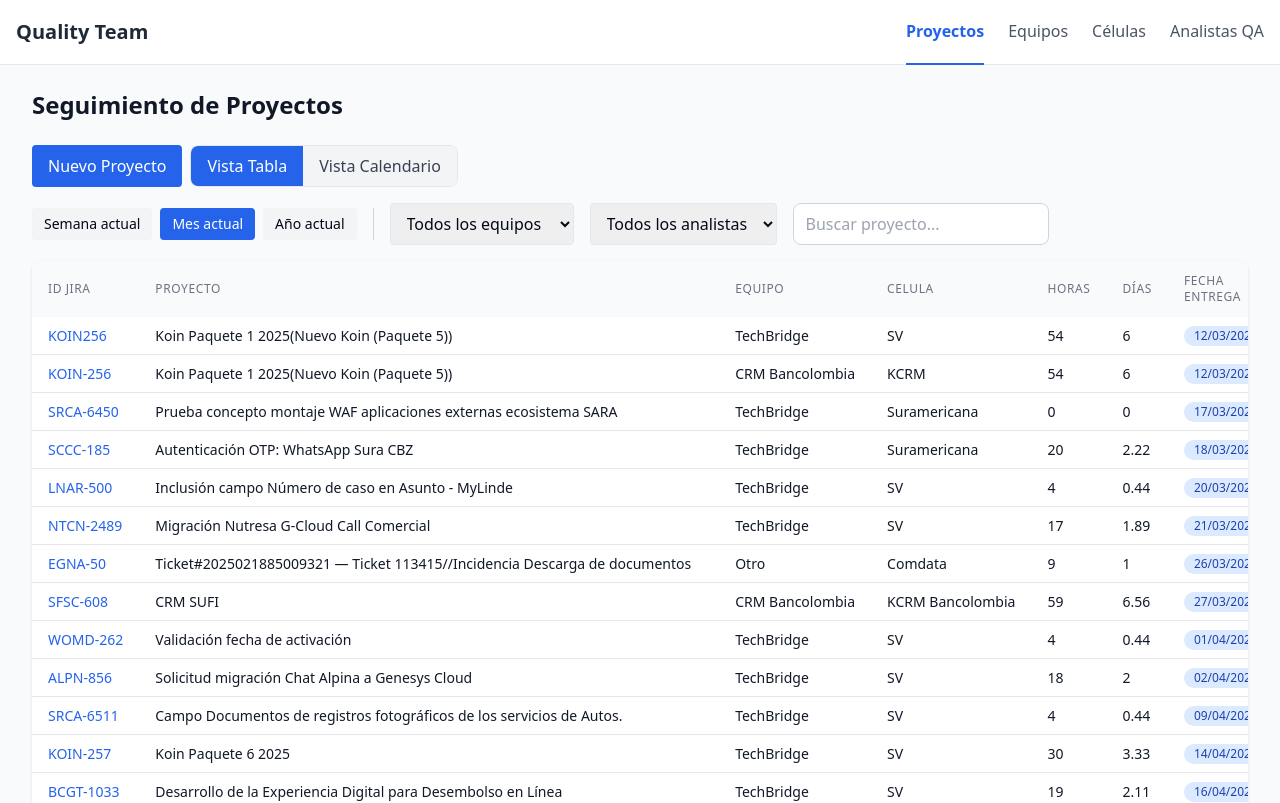
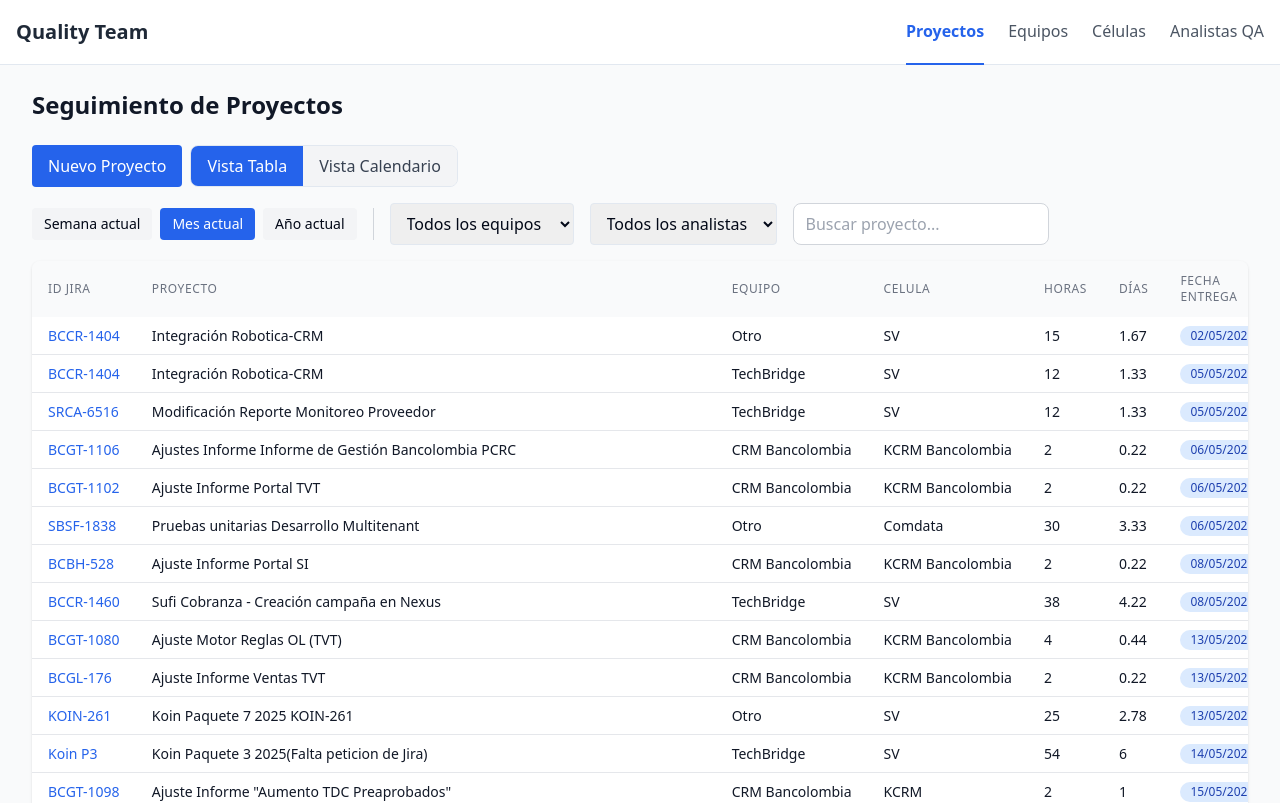
Before and after one commit to sergio129/quality-team-demo, a Next.js app: page /proyectos in a window 1280 px wide. Shown: the top 803 px of the page. Built offline with nearby package versions, Linux system fonts and the light colour scheme.

Commit message:
inicial 20

```diff
--- a/src/components/ProjectTable.tsx
+++ b/src/components/ProjectTable.tsx
@@ -29,7 +29,8 @@ export default function ProjectTable() {
     const [sortConfig, setSortConfig] = useState<{
         key: keyof Project | null;
         direction: 'asc' | 'desc';
-    }>({ key: null, direction: 'asc' });    const [filterEquipo, setFilterEquipo] = useState<string>('');
+    }>({ key: null, direction: 'asc' });
+    const [filterEquipo, setFilterEquipo] = useState<string>('');
     const [filterAnalista, setFilterAnalista] = useState<string>('');
     const [selectedDateFilter, setSelectedDateFilter] = useState<'week' | 'month' | 'year' | 'custom'>('month');
     const [startDate, setStartDate] = useState(() => {
@@ -77,6 +78,37 @@ export default function ProjectTable() {
             setFilteredCells([]);
         }
     }, [newProject.equipo, cells, teams]);
+
+    useEffect(() => {
+        const today = new Date();
+        let start: Date;
+        let end: Date;
+
+        switch (selectedDateFilter) {
+            case 'week':
+                // Inicio de la semana actual (lunes)
+                start = new Date(today);
+                start.setDate(today.getDate() - today.getDay() + (today.getDay() === 0 ? -6 : 1));
+                start.setHours(0, 0, 0, 0);
+                end = new Date(start);
+                end.setDate(start.getDate() + 6);
+                break;
+            case 'year':
+                // Inicio del año actual
+                start = new Date(today.getFullYear(), 0, 1);
+                end = new Date(today.getFullYear(), 11, 31);
+                break;
+            case 'month':
+            default:
+                // Inicio del mes actual
+                start = new Date(today.getFullYear(), today.getMonth(), 1);
+                end = new Date(today.getFullYear(), today.getMonth() + 1, 0);
+                break;
+        }
+
+        setStartDate(start);
+        setEndDate(end);
+    }, [selectedDateFilter]);
 
     async function loadProjects() {
         const response = await fetch('/api/projects');
@@ -268,7 +300,11 @@ export default function ProjectTable() {
         const matchesEquipo = !filterEquipo || project.equipo === filterEquipo;
         const matchesAnalista = !filterAnalista || project.analistaProducto === filterAnalista;
 
-        return matchesSearch && matchesEquipo && matchesAnalista;
+        // Filtrar por fecha
+        const projectDate = new Date(project.fechaEntrega);
+        const matchesDate = projectDate >= startDate && (!endDate || projectDate <= endDate);
+
+        return matchesSearch && matchesEquipo && matchesAnalista && matchesDate;
     }));
 
     const equipos = Array.from(new Set(projects.map(p => p.equipo)));
@@ -306,7 +342,8 @@ export default function ProjectTable() {
                             Vista Calendario
                         </button>
                     </div>
-                </div>                <div className="flex items-center space-x-4">
+                </div>
+                <div className="flex items-center space-x-4">
                     {/* Filtros de fecha */}
                     <div className="flex gap-2">
                         <button
@@ -678,7 +715,8 @@ export default function ProjectTable() {
                                 <th className="px-4 py-3 text-left text-xs font-medium text-gray-500 uppercase tracking-wider bg-gray-50">Equipo</th>
                                 <th className="px-4 py-3 text-left text-xs font-medium text-gray-500 uppercase tracking-wider bg-gray-50">Celula</th>
                                 <th className="px-4 py-3 text-left text-xs font-medium text-gray-500 uppercase tracking-wider bg-gray-50">Horas</th>
-                                <th className="px-4 py-3 text-left text-xs font-medium text-gray-500 uppercase tracking-wider bg-gray-50">Días</th>                                <th
+                                <th className="px-4 py-3 text-left text-xs font-medium text-gray-500 uppercase tracking-wider bg-gray-50">Días</th>
+                                <th
                                     className="px-4 py-3 text-left text-xs font-medium text-gray-500 uppercase tracking-wider bg-gray-50 cursor-pointer hover:bg-gray-100 group min-w-[140px]"
                                     onClick={() => requestSort('fechaEntrega')}
                                 >
@@ -695,7 +733,8 @@ export default function ProjectTable() {
                                         <span className="mr-1">Fecha Real</span>
                                         {getSortIcon('fechaRealEntrega')}
                                     </div>
-                                </th>                                <th
+                                </th>
+                                <th
                                     className="px-4 py-3 text-left text-xs font-medium text-gray-500 uppercase tracking-wider bg-gray-50 cursor-pointer hover:bg-gray-100 group min-w-[140px]"
                                     onClick={() => requestSort('fechaCertificacion')}
                                 >
```
